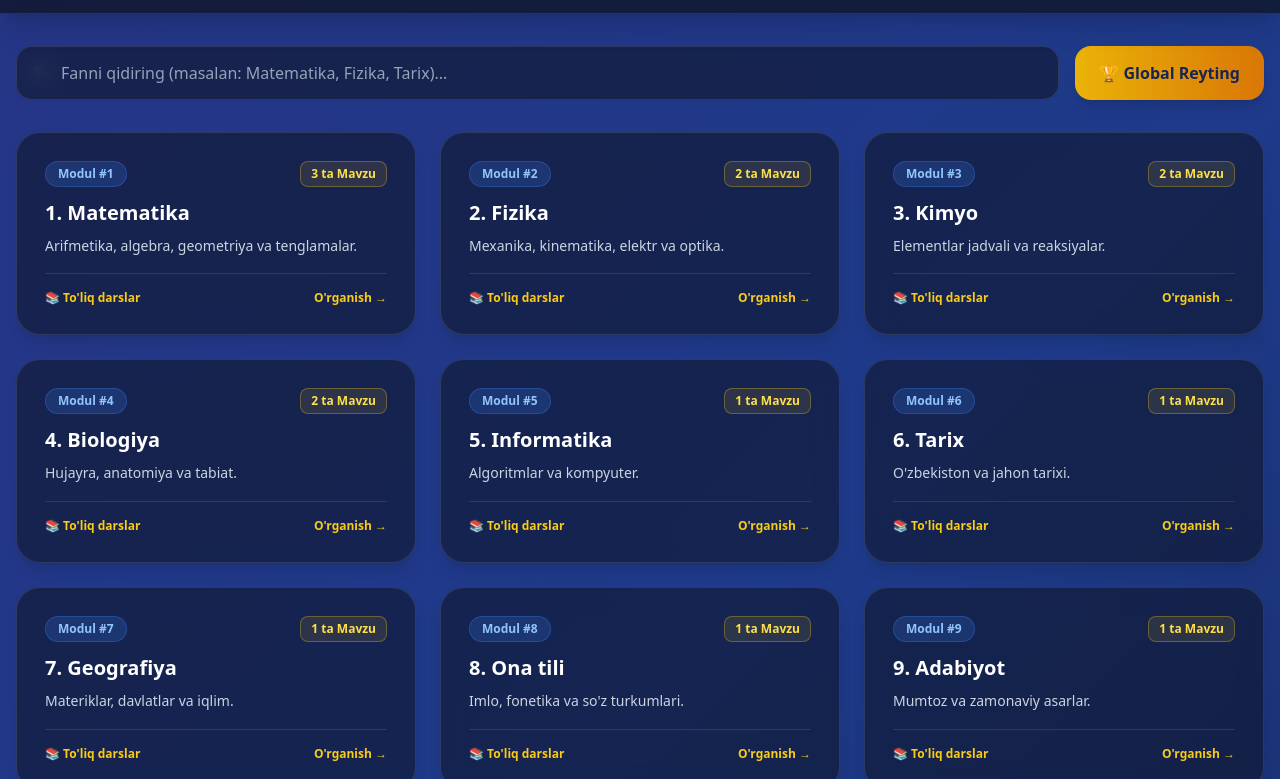
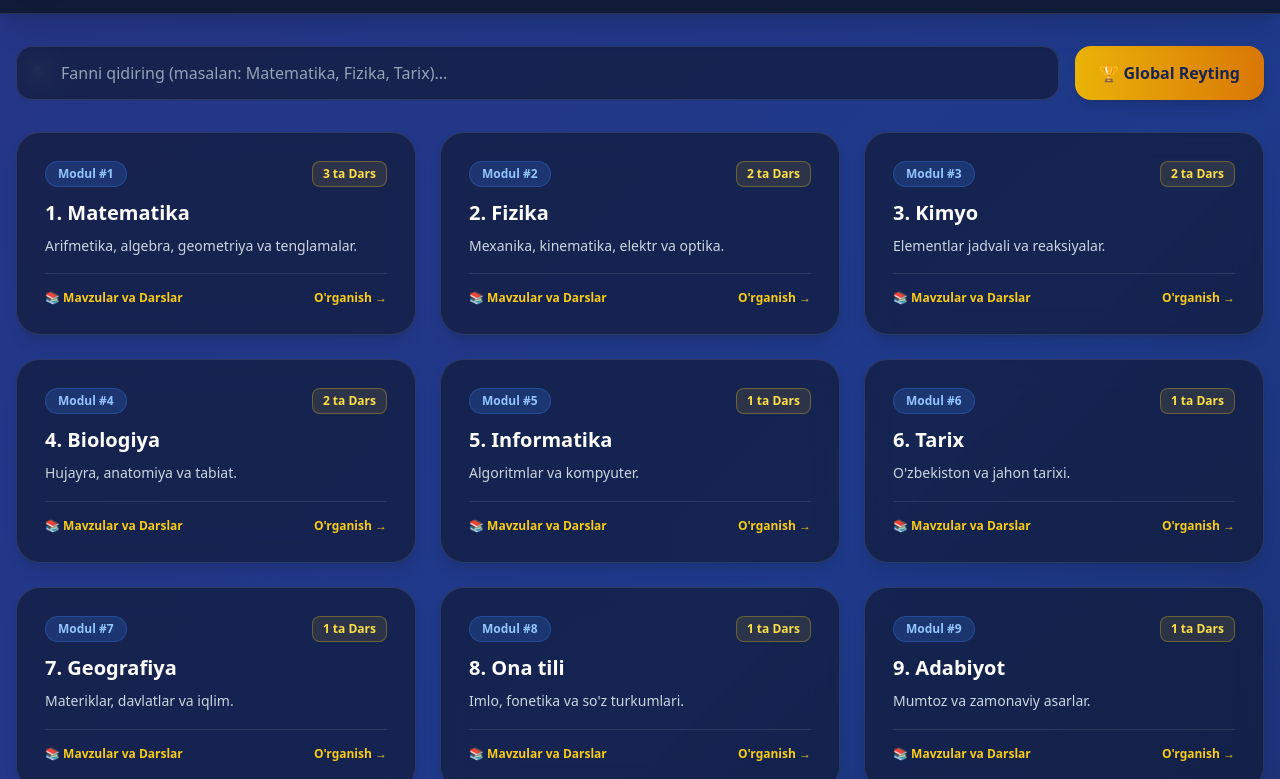
Before and after one commit to uktamovferuz2710-web/Bilimli-bolalar, a plain HTML site: page index.html in a window 1280 px wide. Shown: the part 82-861 px from the top of the page. Drawn offline with nearby package versions, Linux system fonts and the light colour scheme.

Commit message:
Update index.html

```diff
--- a/index.html
+++ b/index.html
@@ -3,7 +3,7 @@
 <head>
     <meta charset="UTF-8">
     <meta name="viewport" content="width=device-width, initial-scale=1.0">
-    <title>Bilimlar Portali PRO — To'liq Mavzular va Darslar</title>
+    <title>Bilimlar Portali PRO — To'liq Darslar va Mavzular</title>
     <script src="https://cdn.tailwindcss.com"></script>
     <script src="https://www.gstatic.com/firebasejs/9.22.1/firebase-app-compat.js"></script>
     <script src="https://www.gstatic.com/firebasejs/9.22.1/firebase-database-compat.js"></script>
@@ -23,13 +23,13 @@
 <body class="animated-bg min-h-screen text-slate-100 font-sans selection:bg-yellow-400 selection:text-blue-950">
 
     <!-- HEADER & NAVBAR -->
-    <header class="bg-slate-900/80 backdrop-blur-md border-b border-white/10 shadow-xl sticky top-0 z-40">
+    <header class="bg-slate-900/85 backdrop-blur-md border-b border-white/10 shadow-xl sticky top-0 z-40">
         <div class="max-w-7xl mx-auto px-4 py-4 flex flex-col sm:flex-row justify-between items-center gap-4">
             <div class="flex items-center gap-3 cursor-pointer" onclick="goHome()">
                 <div class="bg-yellow-400 text-blue-950 font-black text-xl p-2.5 rounded-2xl shadow-lg">BP</div>
                 <div>
                     <h1 class="text-2xl font-black tracking-tight text-white">Bilimlar Portali PRO</h1>
-                    <p class="text-xs text-blue-300">15 ta fan • To'liq mavzular bazasi • Progressiv XP</p>
+                    <p class="text-xs text-blue-300">15 ta fan • Barcha darslar va mavzular</p>
                 </div>
             </div>
 
@@ -76,7 +76,7 @@
                 <h2 id="modalTitle" class="text-3xl font-black text-white mb-2"></h2>
                 <p id="modalDesc" class="text-slate-300 mb-6 leading-relaxed"></p>
 
-                <h3 class="font-bold text-lg text-yellow-400 mb-4">📚 Barcha Mavzular va Darslar (Tanlang):</h3>
+                <h3 class="font-bold text-lg text-yellow-400 mb-4">📚 Barcha Darslar va Mavzular:</h3>
                 <div id="topicsListContainer" class="grid grid-cols-1 md:grid-cols-2 gap-4"></div>
             </div>
 
@@ -86,14 +86,14 @@
                 <h2 id="lessonTitle" class="text-2xl font-black text-white mb-3"></h2>
 
                 <!-- Sodda Tushuntirish -->
-                <div class="bg-slate-800/60 border border-white/10 p-5 rounded-2xl mb-6">
-                    <h3 class="font-bold text-base text-yellow-400 mb-2">📖 Sodda va tushunarli tushuntirish</h3>
-                    <p id="lessonTheory" class="text-sm text-slate-300 leading-relaxed"></p>
+                <div class="bg-slate-800/80 border border-white/10 p-5 rounded-2xl mb-6 shadow-inner">
+                    <h3 class="font-bold text-base text-yellow-400 mb-2 flex items-center gap-2">📖 Sodda va tushunarli tushuntirish</h3>
+                    <p id="lessonTheory" class="text-sm text-slate-200 leading-relaxed"></p>
                 </div>
 
                 <!-- Video Dars -->
                 <div class="mb-8">
-                    <h3 class="font-bold text-lg text-white mb-3">📺 Video Dars</h3>
+                    <h3 class="font-bold text-lg text-white mb-3 flex items-center gap-2">📺 Video Dars</h3>
                     <div class="bg-slate-950 rounded-2xl overflow-hidden shadow-lg aspect-video flex items-center justify-center border border-white/10">
                         <iframe id="lessonVideo" class="w-full h-full" src="" title="Video dars" frameborder="0" allowfullscreen></iframe>
                     </div>
@@ -150,101 +150,101 @@
         firebase.initializeApp(firebaseConfig);
         const db = firebase.database();
 
-        // 15 ta Fan va ularning barcha mavzulari to'liq ro'yxati
+        // 15 ta Fan va ularning to'liq mavzular va darslar bazasi
         const subjects = [
             {
                 id: 1, name: "1. Matematika", desc: "Arifmetika, algebra, geometriya va tenglamalar.",
                 topics: [
-                    { title: "1. Natural sonlar va arifmetik amallar", theory: "Natural sonlar sanash uchun ishlatiladi. Qo'shish, ayirish, ko'paytirish va bo'lish arifmaning asosidir.", video: "https://www.youtube.com/embed/dQw4w9WgXcQ", qList: [{q:"15 + 25 nechiga teng?", a:"40", w:["35","45","50"]},{q:"8 × 7 nechiga teng?", a:"56", w:["48","64","54"]}] },
-                    { title: "2. Oddiy va o'nli kasrlar", theory: "Kasrlar butunning qismini bildiradi. Masalan, 1/2 bu yarim demakdir.", video: "https://www.youtube.com/embed/dQw4w9WgXcQ", qList: [{q:"1/2 + 1/2 yig'indisi nechiga teng?", a:"1", w:["1/4","2","0.5"]},{q:"0.5 soni kasr ko'rinishida qanday yoziladi?", a:"1/2", w:["1/3","1/4","3/4"]}] },
-                    { title: "3. Oddiy tenglamalar", theory: "Noma'lum miqdorni topish uchun tenglamalar tuziladi (masalan: x + 5 = 10).", video: "https://www.youtube.com/embed/dQw4w9WgXcQ", qList: [{q:"x + 10 = 25 tenglamasida x nechiga teng?", a:"15", w:["10","20","35"]},{q:"3x = 18 tenglamasida x nechiga teng?", a:"6", w:["5","7","8"]}] }
+                    { title: "1-Dars: Natural sonlar va amallar", theory: "Natural sonlar buyumlarni sanashda ishlatiladi: 1, 2, 3... Ularni qo'shish va ayirish eng asosiy hisob-kitobdir.", video: "https://www.youtube.com/embed/dQw4w9WgXcQ", qList: [{q:"15 + 25 nechiga teng?", a:"40", w:["35","45","50"]},{q:"8 × 7 nechiga teng?", a:"56", w:["48","64","54"]}] },
+                    { title: "2-Dars: Kasrlar bilan ishlash", theory: "Kasr sonlar butunning qismini bildiradi (masalan, 1/2 pirogning yarmi demakdir).", video: "https://www.youtube.com/embed/dQw4w9WgXcQ", qList: [{q:"1/2 + 1/2 yig'indisi nechiga teng?", a:"1", w:["1/4","2","0.5"]},{q:"0.5 soni kasr ko'rinishida qanday yoziladi?", a:"1/2", w:["1/3","1/4","3/4"]}] },
+                    { title: "3-Dars: Oddiy tenglamalar", theory: "Tenglama — ichida noma'lum harf (masalan, x) bo'lgan tenglik. Maqsad x ning qiymatini topish.", video: "https://www.youtube.com/embed/dQw4w9WgXcQ", qList: [{q:"x + 10 = 25 tenglamasida x nechiga teng?", a:"15", w:["10","20","35"]},{q:"3x = 18 tenglamasida x nechiga teng?", a:"6", w:["5","7","8"]}] }
                 ]
             },
             {
                 id: 2, name: "2. Fizika", desc: "Mexanika, kinematika, elektr va optika.",
                 topics: [
-                    { title: "1. Tezlik, yo'l va vaqt", theory: "Jismning ma'lum vaqt ichida bosib o'tgan masofasi yo'l deyiladi. V = S / t.", video: "https://www.youtube.com/embed/dQw4w9WgXcQ", qList: [{q:"Jism 20 m/s tezlik bilan 5 sekund harakatlandi. Yo'l qancha?", a:"100 m", w:["50 m","120 m","80 m"]}] },
-                    { title: "2. Nyuton qonunlari", theory: "Kuch jismga ta'sir qilib uning tezligini o'zgartiradi. F = m * a.", video: "https://www.youtube.com/embed/dQw4w9WgXcQ", qList: [{q:"Kuch o'lchov birligi nima?", a:"Nyuton (N)", w:["Joul","Vatt","Paskal"]}] }
+                    { title: "1-Dars: Tezlik, yo'l va vaqt", theory: "Jism ma'lum vaqt ichida qancha masofa o'tsa, uning yo'li topiladi. Formula: S = v * t.", video: "https://www.youtube.com/embed/dQw4w9WgXcQ", qList: [{q:"Jism 20 m/s tezlik bilan 5 sekund harakatlandi. Yo'l qancha?", a:"100 m", w:["50 m","120 m","80 m"]}] },
+                    { title: "2-Dars: Kuch va Nyuton qonunlari", theory: "Kuch jismning harakat holatini o'zgartiruvchi ta'sirdir. U Nyuton (N) da o'lchanadi.", video: "https://www.youtube.com/embed/dQw4w9WgXcQ", qList: [{q:"Kuchning o'lchov birligi nima?", a:"Nyuton (N)", w:["Joul","Vatt","Paskal"]}] }
                 ]
             },
             {
                 id: 3, name: "3. Kimyo", desc: "Elementlar jadvali va reaksiyalar.",
                 topics: [
-                    { title: "1. Atom va molekula", theory: "Moddalarning eng kichik zarrachasi atom deb ataladi.", video: "https://www.youtube.com/embed/dQw4w9WgXcQ", qList: [{q:"Vodorod atom raqami nechiga teng?", a:"1", w:["2","4","8"]},{q:"Kislorod kimyoviy belgisi nima?", a:"O", w:["C","N","H"]}] },
-                    { title: "2. Kimyoviy reaksiyalar", theory: "Moddalarning bir-biri bilan birikib yangi modda hosil qilishi.", video: "https://www.youtube.com/embed/dQw4w9WgXcQ", qList: [{q:"Suv formulasi qanday?", a:"H2O", w:["CO2","NaCl","CH4"]}] }
+                    { title: "1-Dars: Atomlar va molekulalar", theory: "Barcha moddalar juda kichik zarrachalar — atomlardan tashkil topgan.", video: "https://www.youtube.com/embed/dQw4w9WgXcQ", qList: [{q:"Vodorodning atom raqami nechiga teng?", a:"1", w:["2","4","8"]},{q:"Kislorodning kimyoviy belgisi nima?", a:"O", w:["C","N","H"]}] },
+                    { title: "2-Dars: Kimyoviy reaksiyalar", theory: "Moddalarning o'zaro ta'sirlashib boshqa yangi moddaga aylanishi reaksiya deyiladi.", video: "https://www.youtube.com/embed/dQw4w9WgXcQ", qList: [{q:"Suvning kimyoviy formulasi qanday?", a:"H2O", w:["CO2","NaCl","CH4"]}] }
                 ]
             },
             {
                 id: 4, name: "4. Biologiya", desc: "Hujayra, anatomiya va tabiat.",
                 topics: [
-                    { title: "1. Hujayra tuzilishi", theory: "Barcha tirik organizmlar hujayralardan tashkil topgan.", video: "https://www.youtube.com/embed/dQw4w9WgXcQ", qList: [{q:"Hujayraning energetik stansiyasi?", a:"Mitoxondriya", w:["Yadro","Ribosoma","Vakuola"]}] },
-                    { title: "2. Odam anatomiyasi", theory: "Inson tanasining tuzilishi va organlar faoliyati.", video: "https://www.youtube.com/embed/dQw4w9WgXcQ", qList: [{q:"Odam yuragi nechta kamerali?", a:"4 ta", w:["2 ta","3 ta","5 ta"]}] }
+                    { title: "1-Dars: Hujayra tuzilishi", theory: "Tirik organizmlarning asosiy qurilish birligi bu hujayradir.", video: "https://www.youtube.com/embed/dQw4w9WgXcQ", qList: [{q:"Hujayraning energetik stansiyasi qaysi?", a:"Mitoxondriya", w:["Yadro","Ribosoma","Vakuola"]}] },
+                    { title: "2-Dars: Odam anatomiyasi", theory: "Inson organizmida yurak qon aylanishini ta'minlaydigan asosiy organdir.", video: "https://www.youtube.com/embed/dQw4w9WgXcQ", qList: [{q:"Odam yuragi nechta kameradan iborat?", a:"4 ta", w:["2 ta","3 ta","5 ta"]}] }
                 ]
             },
             {
                 id: 5, name: "5. Informatika", desc: "Algoritmlar va kompyuter.",
                 topics: [
-                    { title: "1. Axborot o'lchov birliklari", theory: "Kompyuterda axborot baytlar va bitlarda o'lchanadi.", video: "https://www.youtube.com/embed/dQw4w9WgXcQ", qList: [{q:"1 Kilobayt necha bayt?", a:"1024 bayt", w:["1000 bayt","512 bayt","2048 bayt"]}] }
+                    { title: "1-Dars: Axborot o'lchov birliklari", theory: "Kompyuterda ma'lumotlar baytlar va kilobytlarda saqlanadi.", video: "https://www.youtube.com/embed/dQw4w9WgXcQ", qList: [{q:"1 Kilobayt necha baytga teng?", a:"1024 bayt", w:["1000 bayt","512 bayt","2048 bayt"]}] }
                 ]
             },
             {
                 id: 6, name: "6. Tarix", desc: "O'zbekiston va jahon tarixi.",
                 topics: [
-                    { title: "1. Buyuk siymolar va sanalar", theory: "O'zbekiston tarixida Amir Temur va Alisher Navoiy kabi buyuklar o'tgan.", video: "https://www.youtube.com/embed/dQw4w9WgXcQ", qList: [{q:"Amir Temur qachon tug'ilgan?", a:"1336-yil", w:["1370-yil","1405-yil","1441-yil"]}] }
+                    { title: "1-Dars: Buyuk sarkardalar va sanalar", theory: "O'zbek xalqining boy tarixi davomida ko'plab buyuk davlatlar va allomalar o'tgan.", video: "https://www.youtube.com/embed/dQw4w9WgXcQ", qList: [{q:"Amir Temur qaysi yilda tug'ilgan?", a:"1336-yil", w:["1370-yil","1405-yil","1441-yil"]}] }
                 ]
             },
             {
                 id: 7, name: "7. Geografiya", desc: "Materiklar, davlatlar va iqlim.",
                 topics: [
-                    { title: "1. Dunyo xaritasi va okeanlar", theory: "Yer yuzining asosiy qismi suvdan iborat.", video: "https://www.youtube.com/embed/dQw4w9WgXcQ", qList: [{q:"Dunyodagi eng katta cho'l?", a:"Sahroi Kabir", w:["Qizilqum","Gobi","Karakum"]}] }
+                    { title: "1-Dars: Yer yuzining tuzilishi", theory: "Yer sharining asosiy qismini okeanlar va dengizlar tashkil qiladi.", video: "https://www.youtube.com/embed/dQw4w9WgXcQ", qList: [{q:"Dunyodagi eng katta cho'l qaysi?", a:"Sahroi Kabir", w:["Qizilqum","Gobi","Karakum"]}] }
                 ]
             },
             {
                 id: 8, name: "8. Ona tili", desc: "Imlo, fonetika va so'z turkumlari.",
                 topics: [
-                    { title: "1. So'z turkumlari", theory: "Ot, sifat, fe'l va son asosiy so'z turkumlaridir.", video: "https://www.youtube.com/embed/dQw4w9WgXcQ", qList: [{q:"Harakatni bildiruvchi so'z turkumi?", a:"Fe'l", w:["Ot","Sifat","Ravish"]}] }
+                    { title: "1-Dars: So'z turkumlari", theory: "O'zbek tilida ot, sifat, son, olmosh va fe'l kabi so'z turkumlari bor.", video: "https://www.youtube.com/embed/dQw4w9WgXcQ", qList: [{q:"Harakatni bildiruvchi so'z turkumi nima?", a:"Fe'l", w:["Ot","Sifat","Ravish"]}] }
                 ]
             },
             {
                 id: 9, name: "9. Adabiyot", desc: "Mumtoz va zamonaviy asarlar.",
                 topics: [
-                    { title: "1. O'zbek mumtoz adabiyoti", theory: "Alisher Navoiyning Xamsa dostoni jahon adabiyoti durdonasidir.", video: "https://www.youtube.com/embed/dQw4w9WgXcQ", qList: [{q:"Xamsa nechta dostondan iborat?", a:"5 ta", w:["4 ta","6 ta","3 ta"]}] }
+                    { title: "1-Dars: O'zbek mumtoz adabiyoti", theory: "Alisher Navoiy o'zbek adabiyotining ulug' namoyandasi hisoblanadi.", video: "https://www.youtube.com/embed/dQw4w9WgXcQ", qList: [{q:"'Xamsa' dostoni nechta qismdan iborat?", a:"5 ta", w:["4 ta","6 ta","3 ta"]}] }
                 ]
             },
             {
                 id: 10, name: "10. Ingliz tili", desc: "Grammar, Vocabulary va Tenses.",
                 topics: [
-                    { title: "1. English Grammar basics", theory: "Present Simple zamoni odatiy takrorlanuvchi harakatlarni bildiradi.", video: "https://www.youtube.com/embed/dQw4w9WgXcQ", qList: [{q:"'Knowledge' so'zining tarjimasi?", a:"Bilim", w:["Kitob","Maktab","Kuch"]}] }
+                    { title: "1-Dars: English Basics", theory: "Ingliz tilida gaplar asosan ega, kesim va to'ldiruvchi tartibida tuziladi.", video: "https://www.youtube.com/embed/dQw4w9WgXcQ", qList: [{q:"'Knowledge' so'zining tarjimasi?", a:"Bilim", w:["Kitob","Maktab","Kuch"]}] }
                 ]
             },
             {
                 id: 11, name: "11. Astronomiya", desc: "Koinot va sayyoralar.",
                 topics: [
-                    { title: "1. Quyosh sistemasi", theory: "Quyosh atrofida 8 ta sayyora aylanadi.", video: "https://www.youtube.com/embed/dQw4w9WgXcQ", qList: [{q:"Quyoshga eng yaqin sayyora?", a:"Merkuriy", w:["Venera","Yer","Mars"]}] }
+                    { title: "1-Dars: Quyosh sistemasi", theory: "Quyosh atrofida 8 ta asosiy sayyora aylanib yuradi.", video: "https://www.youtube.com/embed/dQw4w9WgXcQ", qList: [{q:"Quyoshga eng yaqin sayyora qaysi?", a:"Merkuriy", w:["Venera","Yer","Mars"]}] }
                 ]
             },
             {
                 id: 12, name: "12. Iqtisodiyot", desc: "Moliya, bozor va soliqlar.",
                 topics: [
-                    { title: "1. Bozor iqtisodiyoti asoslari", theory: "Talab va taklif bozor qonuniyatlarini belgilaydi.", video: "https://www.youtube.com/embed/dQw4w9WgXcQ", qList: [{q:"Mahsulotga 20% chegirma berilsa nima bo'ladi?", a:"Narxi arzonlashadi", w:["Qimmatlashadi","O'zgarmaydi","Yo'qoladi"]}] }
+                    { title: "1-Dars: Bozor va narxlar", theory: "Bozorda narxlar talab va taklif asosida belgilanadi.", video: "https://www.youtube.com/embed/dQw4w9WgXcQ", qList: [{q:"Mahsulotga 20% chegirma berilsa nima bo'ladi?", a:"Narxi arzonlashadi", w:["Qimmatlashadi","O'zgarmaydi","Yo'qoladi"]}] }
                 ]
             },
             {
                 id: 13, name: "13. Huquqshunoslik", desc: "Konstitutsiya va qonunlar.",
                 topics: [
-                    { title: "1. O'zbekiston Konstitutsiyasi", theory: "Konstitutsiya mamlakatning asosiy qonunidir.", video: "https://www.youtube.com/embed/dQw4w9WgXcQ", qList: [{q:"Konstitutsiya qachon qabul qilingan?", a:"1992-yil 8-dekabr", w:["1991-yil 1-sentabr","1993-yil 2-iyul","1990-yil"]}] }
+                    { title: "1-Dars: Asosiy qonunimiz", theory: "O'zbekiston Respublikasining Konstitutsiyasi davlatning bosh qonunidir.", video: "https://www.youtube.com/embed/dQw4w9WgXcQ", qList: [{q:"Konstitutsiya qachon qabul qilingan?", a:"1992-yil 8-dekabr", w:["1991-yil 1-sentabr","1993-yil 2-iyul","1990-yil"]}] }
                 ]
             },
             {
                 id: 14, name: "14. Falsafa", desc: "Tafakkur va dunyoqarash.",
                 topics: [
-                    { title: "1. Qadimgi falsafa", theory: "Suqrot va Arastu insoniyatning buyuk mutafakkirlaridir.", video: "https://www.youtube.com/embed/dQw4w9WgXcQ", qList: [{q:"'O'zingni angla' hikmati kimniki?", a:"Suqrot", w:["Arastu","Platon","Pifagor"]}] }
+                    { title: "1-Dars: Qadimgi dunyo falsafasi", theory: "Falsafa insonning dunyoqarashi va tafakkurini rivojlantiradi.", video: "https://www.youtube.com/embed/dQw4w9WgXcQ", qList: [{q:"'O'zingni angla' hikmati kimga tegishli?", a:"Suqrot", w:["Arastu","Platon","Pifagor"]}] }
                 ]
             },
             {
                 id: 15, name: "15. Psixologiya", desc: "Inson ruhiyati va temperament.",
                 topics: [
-                    { title: "1. Temperament turlari", theory: "Xolerik, sangvinik, flegmatik va melanxolik asosiy turlardir.", video: "https://www.youtube.com/embed/dQw4w9WgXcQ", qList: [{q:"Tez jahli chiqadigan temperament?", a:"Xolerik", w:["Flegmatik","Sangvinik","Melanxolik"]}] }
+                    { title: "1-Dars: Temperament turlari", theory: "Insonlarning xulq-atvori ularning temperamentiga qarab farqlanadi.", video: "https://www.youtube.com/embed/dQw4w9WgXcQ", qList: [{q:"Tez jahli chiqadigan temperament turi?", a:"Xolerik", w:["Flegmatik","Sangvinik","Melanxolik"]}] }
                 ]
             }
         ];
@@ -358,13 +358,13 @@
                         <div>
                             <div class="flex justify-between items-start mb-3">
                                 <span class="bg-blue-500/20 text-blue-300 text-xs font-bold px-3 py-1 rounded-full border border-blue-500/30 group-hover:bg-yellow-400 group-hover:text-blue-950 transition">Modul #${subj.id}</span>
-                                <span class="text-xs font-bold text-yellow-300 bg-yellow-400/10 border border-yellow-400/30 px-2.5 py-1 rounded-lg">${subj.topics.length} ta Mavzu</span>
+                                <span class="text-xs font-bold text-yellow-300 bg-yellow-400/10 border border-yellow-400/30 px-2.5 py-1 rounded-lg">${subj.topics.length} ta Dars</span>
                             </div>
                             <h3 class="text-xl font-black text-white mb-2">${subj.name}</h3>
                             <p class="text-slate-300 text-sm leading-relaxed mb-4">${subj.desc}</p>
                         </div>
                         <div class="pt-4 border-t border-white/10 flex items-center justify-between text-xs font-bold text-yellow-400">
-                            <span>📚 To'liq darslar</span>
+                            <span>📚 Mavzular va Darslar</span>
                             <span>O'rganish →</span>
                         </div>
                     </div>
@@ -392,7 +392,7 @@
                     <div onclick="openLesson(${index})" class="bg-slate-800/80 p-4 rounded-2xl border border-white/10 hover:border-yellow-400 cursor-pointer transition flex items-center justify-between">
                         <div>
                             <h4 class="font-bold text-white text-sm mb-1">${top.title}</h4>
-                            <p class="text-xs text-slate-400">Video dars va testlar mavjud</p>
+                            <p class="text-xs text-slate-400">Sodda tushuntirish va test</p>
                         </div>
                         <span class="text-yellow-400 font-bold text-sm">O'qish →</span>
                     </div>
@@ -444,7 +444,7 @@
             const optionsDiv = document.getElementById("quizOptions");
             optionsDiv.innerHTML = "";
             options.forEach(opt => {
-                const safeOpt = opt.replace(/'/g, "\\'");
+                let safeOpt = opt.replace(/'/g, "\\'");
                 optionsDiv.innerHTML += `<button onclick="checkAnswer('${safeOpt}')" class="w-full text-left bg-slate-800 text-white p-3.5 rounded-2xl border border-white/10 hover:bg-yellow-400 hover:text-blue-950 hover:border-yellow-400 transition font-bold shadow-sm">${opt}</button>`;
             });
         }
```
